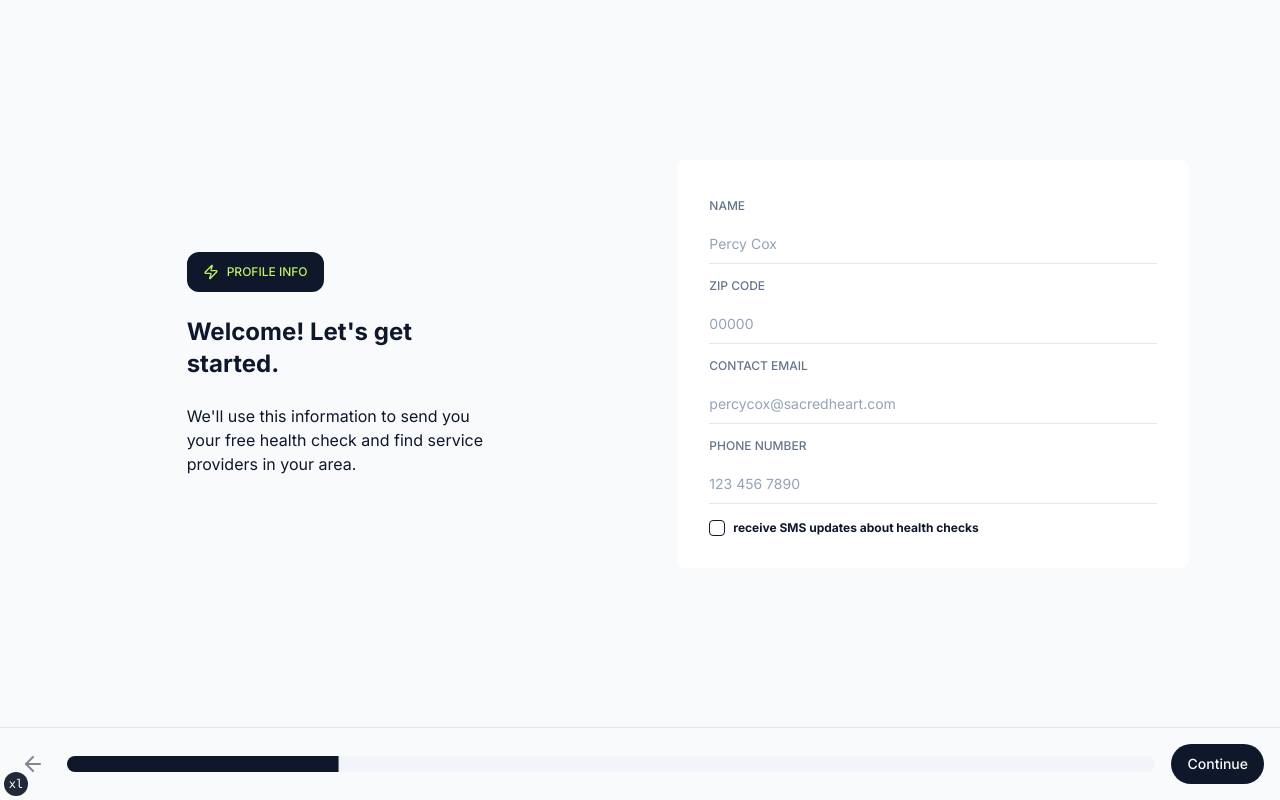
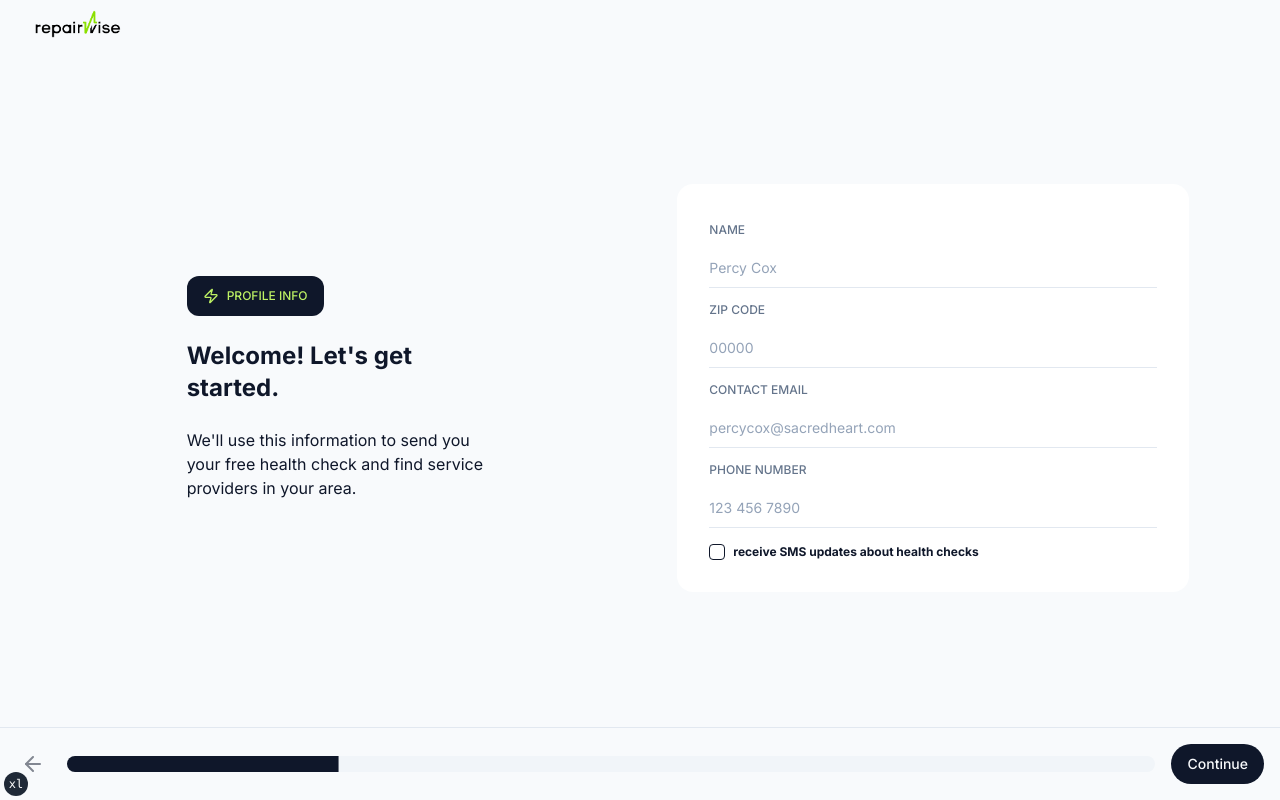
Before and after one commit to nemanjam/multistep-form, a Next.js app: page /register in a window 1280 px wide. Built offline with nearby package versions, Linux system fonts and the light colour scheme.

Commit message:
add register header

```diff
--- a/actions/register.ts
+++ b/actions/register.ts
@@ -35,6 +35,7 @@ export const userRegisterAction = async (
     case 'error':
       console.error('userRegisterAction error, response:', response);
       break;
+
     default:
       console.log('userRegisterAction initial, response:', response);
       break;
--- a/app/register/layout.tsx
+++ /dev/null
@@ -1,9 +0,0 @@
-interface RegistrationLayoutProps {
-  children: React.ReactNode;
-}
-
-export default function RegistrationLayout({
-  children,
-}: RegistrationLayoutProps) {
-  return <div className="flex-1 flex flex-col">{children}</div>;
-}
--- a/components/registration-form/form-profile.tsx
+++ b/components/registration-form/form-profile.tsx
@@ -19,7 +19,7 @@ interface Props {
 // xs bg-slate, md bg-white, lg mg-slate
 const FormProfile: FC<Props> = ({ form }) => {
   return (
-    <div className="space-y-2 rounded-lg p-8 bg-card">
+    <div className="space-y-2 rounded-2xl p-8 bg-card">
       <FormField
         control={form.control}
         name="name"
--- a/components/registration-form/form-vehicle.tsx
+++ b/components/registration-form/form-vehicle.tsx
@@ -15,7 +15,7 @@ const FormVehicle: FC<Props> = ({ form, isPending }) => {
   const activeButtonId = form.getValues('model');
 
   return (
-    <div className="space-y-2 rounded-lg p-8 bg-card">
+    <div className="space-y-2 rounded-2xl p-8 bg-card">
       {VEHICLES.map(({ name, id }) => (
         <div key={id}>
           <Button
--- a/components/registration-form/registration-flow.tsx
+++ b/components/registration-form/registration-flow.tsx
@@ -16,6 +16,7 @@ import { objectToFormData, wait } from '@/lib/utils';
 import { useToast } from '@/hooks/use-toast';
 import { Form } from '@/components/ui/form';
 import Navigation from '@/components/registration-form/navigation';
+import { RegistrationHeader } from '@/components/registration-form/registration-header';
 import StepProfile from '@/components/registration-form/step-profile';
 import StepVehicle from '@/components/registration-form/step-vehicle';
 import { REGISTRATION_STEPS } from '@/constants/registration';
@@ -146,18 +147,20 @@ const RegistrationFlow: FC = () => {
   const progress = getProgress();
 
   return (
-    <section className="flex-1 flex flex-col">
+    <div className="flex-1 flex flex-col">
+      <RegistrationHeader />
+
       <Form {...form}>
-        <div className="container flex-1 flex flex-col justify-center">
+        <main className="container flex-1 flex flex-col justify-center">
           <form action={userRegisterFormAction} onSubmit={handleSubmit}>
             {currentStep === 0 && <StepProfile form={form} />}
             {currentStep === 1 && (
               <StepVehicle form={form} isPending={isPending} />
             )}
           </form>
-        </div>
+        </main>
 
-        <div className="border-t border-border">
+        <footer className="border-t border-border">
           <div className="p-4 mx-auto max-w-screen-2xl">
             <Navigation
               onNext={handleNextStep}
@@ -167,9 +170,9 @@ const RegistrationFlow: FC = () => {
               isValidStepProfile={isValidStepProfile}
             />
           </div>
-        </div>
+        </footer>
       </Form>
-    </section>
+    </div>
   );
 };
 
--- /dev/null
+++ b/components/registration-form/registration-header.tsx
@@ -0,0 +1,23 @@
+import Image from 'next/image';
+import Link from 'next/link';
+import logoImage from '@/assets/images/repairwise-logo.png';
+
+import { siteConfig } from '@/config/site';
+
+export function RegistrationHeader() {
+  return (
+    <header className="sticky top-0 z-40 w-full bg-background">
+      <div className="flex h-12 items-center space-x-4 sm:justify-between sm:space-x-0 max-w-screen-2xl mx-auto px-8">
+        <Link href={siteConfig.mainNav[0].href}>
+          <Image
+            src={logoImage}
+            width={277}
+            height={97}
+            alt="RepairWise logo"
+            className="h-8 w-auto"
+          />
+        </Link>
+      </div>
+    </header>
+  );
+}
```
Also changed, not shown: .prettierrc.js, assets/images/repairwise-logo.png (added).
